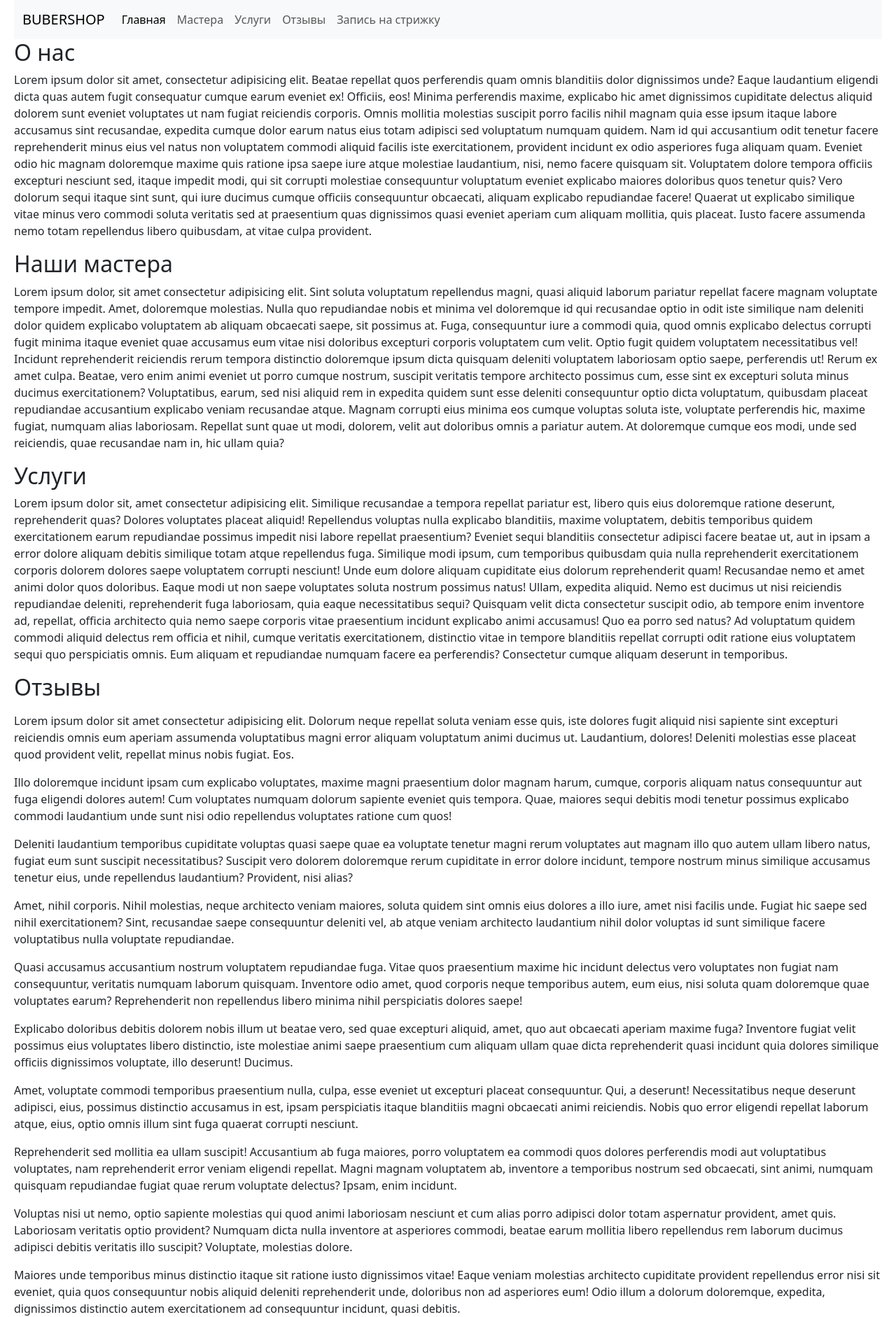
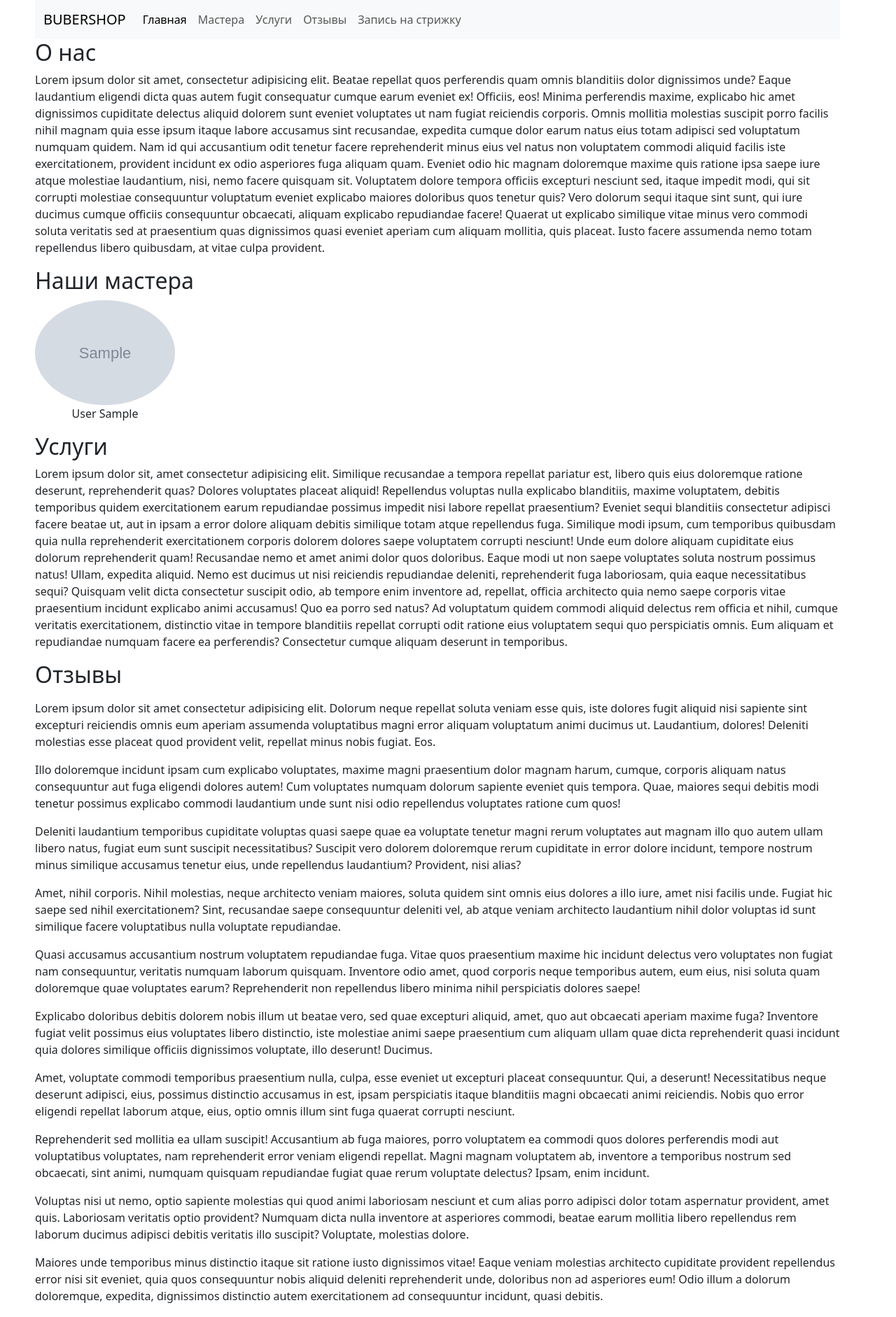
Before and after one commit to phk70/consult_project, a Django app: page / in a window 1280 px wide. Shown: the top 1882 px of the page at 70% size. Run offline with Django 5.2, Linux system fonts and the light colour scheme; tables that the repository leaves empty hold one stand-in row (values such as "Sample post"); grey boxes marked "Sample" are stand-in pictures.

Commit message:
отображаются фото мастеров из БД, нужно чуть доработать CSS чтобы отображались в линию

```diff
--- a/core/models.py
+++ b/core/models.py
@@ -21,7 +21,7 @@ class Master(models.Model):
     photo = models.ImageField(
         blank=True,
         null=True,
-        upload_to="media/masters/photos/",
+        upload_to="masters/photos/",
         verbose_name="Фото мастера",
     )
     services = models.ManyToManyField(Service, related_name="masters")
--- a/core/templates/base.html
+++ b/core/templates/base.html
@@ -25,7 +25,7 @@
     <footer>
         <p>Сделано для домашнего использования. 2024 год</p>
     </footer>
-     <script src="https://cdn.jsdelivr.net/npm/bootstrap@5.3.3/dist/js/bootstrap.bundle.min.js" integrity="sha384-YvpcrYf0tY3lHB60NNkmXc5s9fDVZLESaAA55NDzOxhy9GkcIdslK1eN7N6jIeHz" crossorigin="anonymous"></script>
+    <script src="https://cdn.jsdelivr.net/npm/bootstrap@5.3.3/dist/js/bootstrap.bundle.min.js" integrity="sha384-YvpcrYf0tY3lHB60NNkmXc5s9fDVZLESaAA55NDzOxhy9GkcIdslK1eN7N6jIeHz" crossorigin="anonymous"></script>
     </body>
     </html>
 </body>
--- a/core/templates/main.html
+++ b/core/templates/main.html
@@ -64,29 +64,16 @@
   </p>
 </section>
 <section>
-  <h2 id="masters">Наши мастера</h2>
-  <p>
-    Lorem ipsum dolor, sit amet consectetur adipisicing elit. Sint soluta
-    voluptatum repellendus magni, quasi aliquid laborum pariatur repellat facere
-    magnam voluptate tempore impedit. Amet, doloremque molestias. Nulla quo
-    repudiandae nobis et minima vel doloremque id qui recusandae optio in odit
-    iste similique nam deleniti dolor quidem explicabo voluptatem ab aliquam
-    obcaecati saepe, sit possimus at. Fuga, consequuntur iure a commodi quia,
-    quod omnis explicabo delectus corrupti fugit minima itaque eveniet quae
-    accusamus eum vitae nisi doloribus excepturi corporis voluptatem cum velit.
-    Optio fugit quidem voluptatem necessitatibus vel! Incidunt reprehenderit
-    reiciendis rerum tempora distinctio doloremque ipsum dicta quisquam deleniti
-    voluptatem laboriosam optio saepe, perferendis ut! Rerum ex amet culpa.
-    Beatae, vero enim animi eveniet ut porro cumque nostrum, suscipit veritatis
-    tempore architecto possimus cum, esse sint ex excepturi soluta minus ducimus
-    exercitationem? Voluptatibus, earum, sed nisi aliquid rem in expedita quidem
-    sunt esse deleniti consequuntur optio dicta voluptatum, quibusdam placeat
-    repudiandae accusantium explicabo veniam recusandae atque. Magnam corrupti
-    eius minima eos cumque voluptas soluta iste, voluptate perferendis hic,
-    maxime fugiat, numquam alias laboriosam. Repellat sunt quae ut modi,
-    dolorem, velit aut doloribus omnis a pariatur autem. At doloremque cumque
-    eos modi, unde sed reiciendis, quae recusandae nam in, hic ullam quia?
-  </p>
+    <h2 id="masters">Наши мастера</h2>
+    <div class="masters">
+    {% for master in masters %}
+        <div class="master">
+            <img src='{{ master.photo }}'>
+            <p>{{ master.last_name }} {{ master.first_name }}</p>
+        </div>
+    {% endfor %}
+    </div>
+
 </section>
 <section>
   <h2 id="services">Услуги</h2>
--- a/core/views.py
+++ b/core/views.py
@@ -1,8 +1,11 @@
 from django.shortcuts import render
+
+from core.models import Master
 
 
 def main_page(request):
-    return render(request, "main.html")
+    masters = Master.objects.all()
+    return render(request, "main.html", {'masters': masters})
 
 
 def thanks_you_page(request):
--- a/static/css/base.css
+++ b/static/css/base.css
@@ -1,4 +1,19 @@
 html {
-  margin-left: 20px;
-  margin-right: 20px;
+  margin-left: 50px;
+  margin-right: 80px;
+  scroll-behavior: smooth;
 }
+
+.master img {
+  width: 200px;
+  border-radius: 50%;
+}
+
+.master p {
+  text-align: center;
+  width: 200px;
+}
+
+.masters {
+  display: inline-block;
+}
--- a/static/css/footer.css
+++ b/static/css/footer.css
@@ -6,4 +6,5 @@ footer {
   height: 60px;
   width: 100%;
   font-size: 20;
+  position: sticky;
 }
--- a/zapis_na_uslugi/settings.py
+++ b/zapis_na_uslugi/settings.py
@@ -84,13 +84,11 @@ USE_I18N = True
 USE_TZ = True
 
 STATIC_URL = "static/"
-
 STATICFILES_DIRS = [
     os.path.join(BASE_DIR, "static"),  # Путь к статике в корневой директории
 ]
-MEDIA_URL = "/media/"
-
-MEDIA_ROOT = os.path.join(BASE_DIR, "media")
+MEDIA_URL = '/media/'
+MEDIA_ROOT = BASE_DIR / 'media/'
 
 DEFAULT_AUTO_FIELD = "django.db.models.BigAutoField"
 
--- a/zapis_na_uslugi/urls.py
+++ b/zapis_na_uslugi/urls.py
@@ -1,6 +1,8 @@
 from django.contrib import admin
 from django.urls import path
 from core.views import main_page, thanks_you_page
+from django.conf.urls.static import static
+from django.conf import settings
 
 
 urlpatterns = [
@@ -8,3 +10,6 @@ urlpatterns = [
     path("", main_page, name="main_page"),
     path("thanks/", thanks_you_page, name="thanks_you_page"),
 ]
+
+if settings.DEBUG:
+    urlpatterns += static(settings.MEDIA_URL, document_root=settings.MEDIA_ROOT)
```
Also changed, not shown: core/migrations/0002_alter_client_options_alter_master_options_and_more.py (added), core/migrations/0003_alter_master_photo.py (added), core/migrations/0004_alter_master_photo.py (added), core/migrations/0005_alter_master_photo.py (added).
